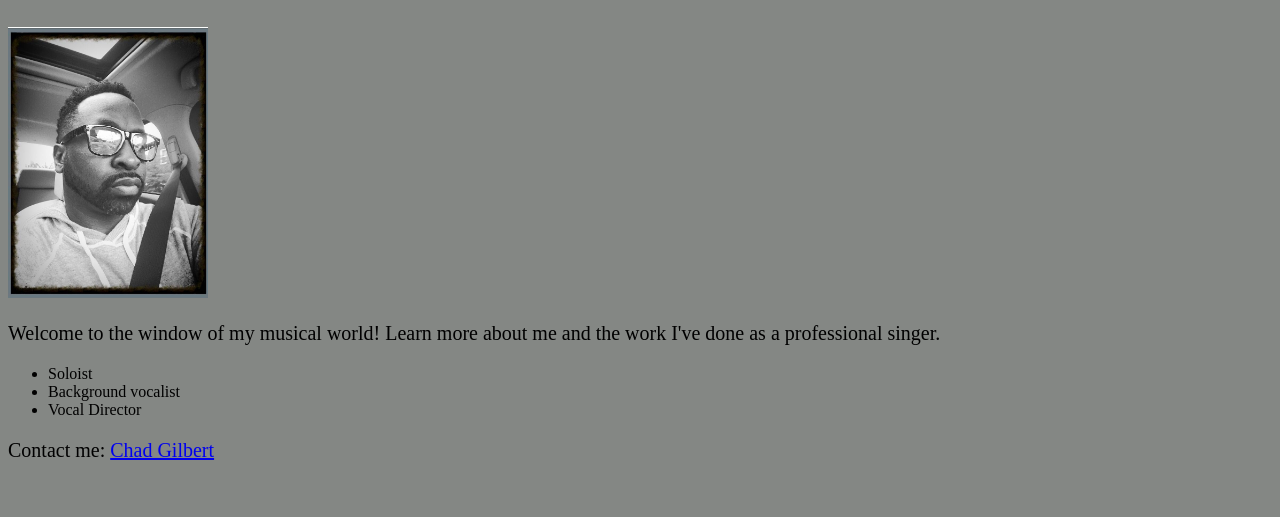
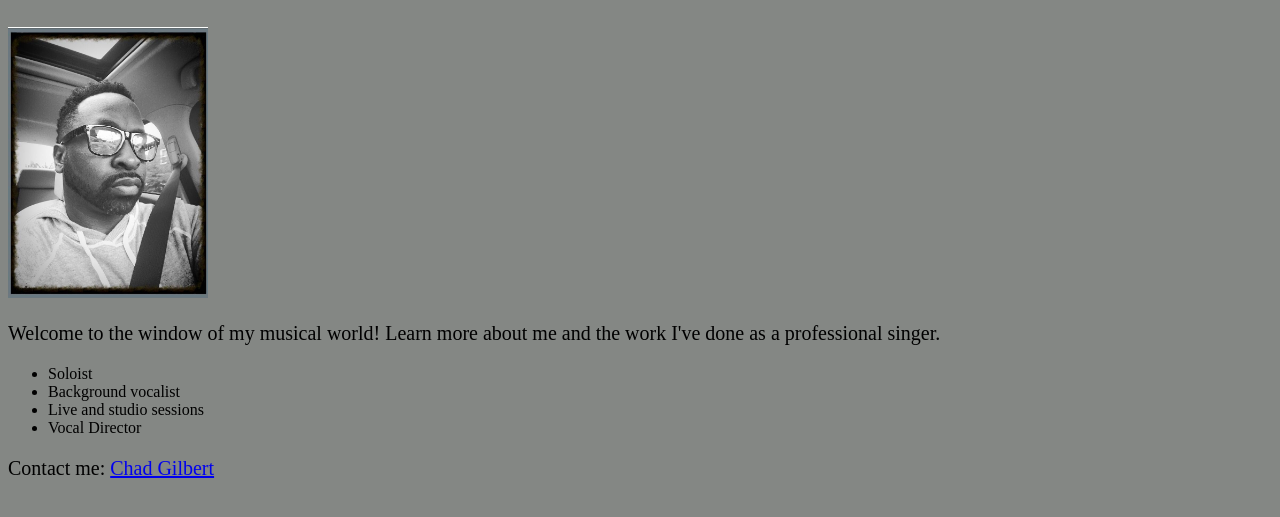
Before and after one commit to cgilsings/cgilsings.github.io, a plain HTML site: page unit_3/index.html in a window 1280 px wide. Shown: the part 143-660 px from the top of the page. Drawn offline with Linux system fonts and the light colour scheme.

Commit message:
added additional content
live and studio session

```diff
--- a/unit_3/index.html
+++ b/unit_3/index.html
@@ -12,6 +12,7 @@
 <ul>
 	<li>Soloist</li>
 	<li>Background vocalist</li>
+		<li>Live and studio sessions</li>
 	<li>Vocal Director</li>
 </ul>
 </body>
```
